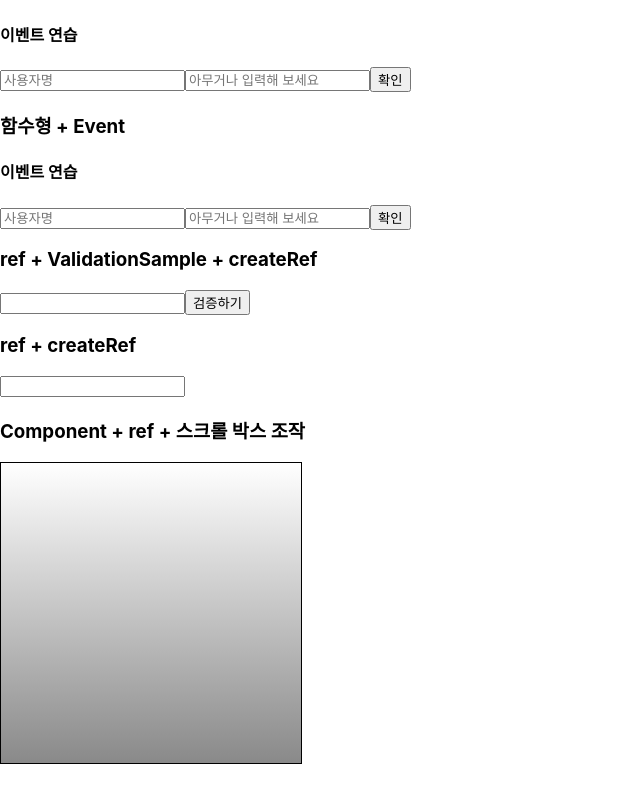
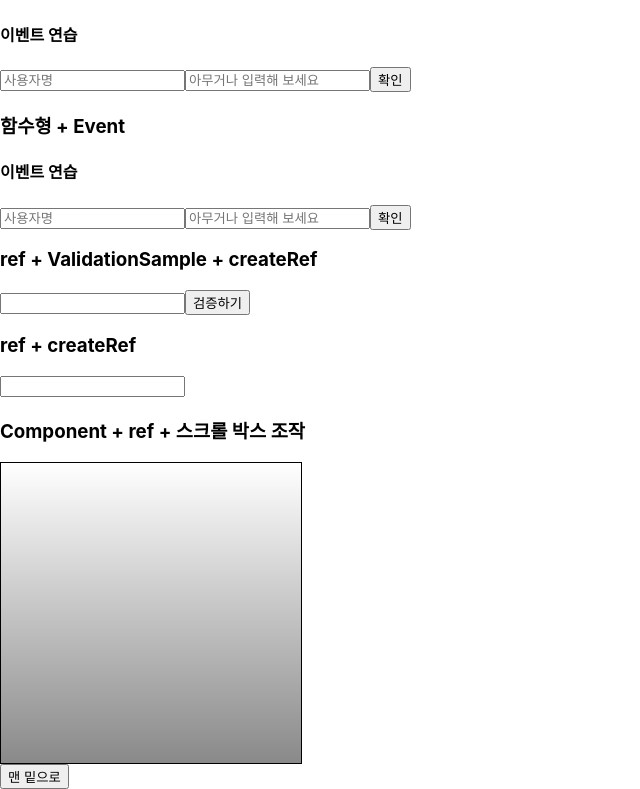
Before and after one commit to th0Kim/react-ezen, a React (Create React App) app in the folder hello-react/: page / in a window 1280 px wide. Shown: the part 623-1412 px from the top of the page, without its empty margins (0-640 px from the left). Before the commit the page ends 1387 px from the top, so only its background shows below. Built offline with nearby package versions, Linux system fonts and the light colour scheme.

Commit message:
Update App.js

```diff
--- a/hello-react/src/App.js
+++ b/hello-react/src/App.js
@@ -48,6 +48,12 @@ const App = () => {
 
       <h3>Component + ref + 스크롤 박스 조작</h3>
       <ScrollBoxC></ScrollBoxC>
+      {/*
+      <ScrollBoxC ref={(ref) => (this.ScrollBoxC = ref)}/>
+       */}
+      <button onClick={() => this.ScrollBoxC.scrollTopBottom()}>맨 밑으로</button>
+
+
     </div>
   );
 }
```
